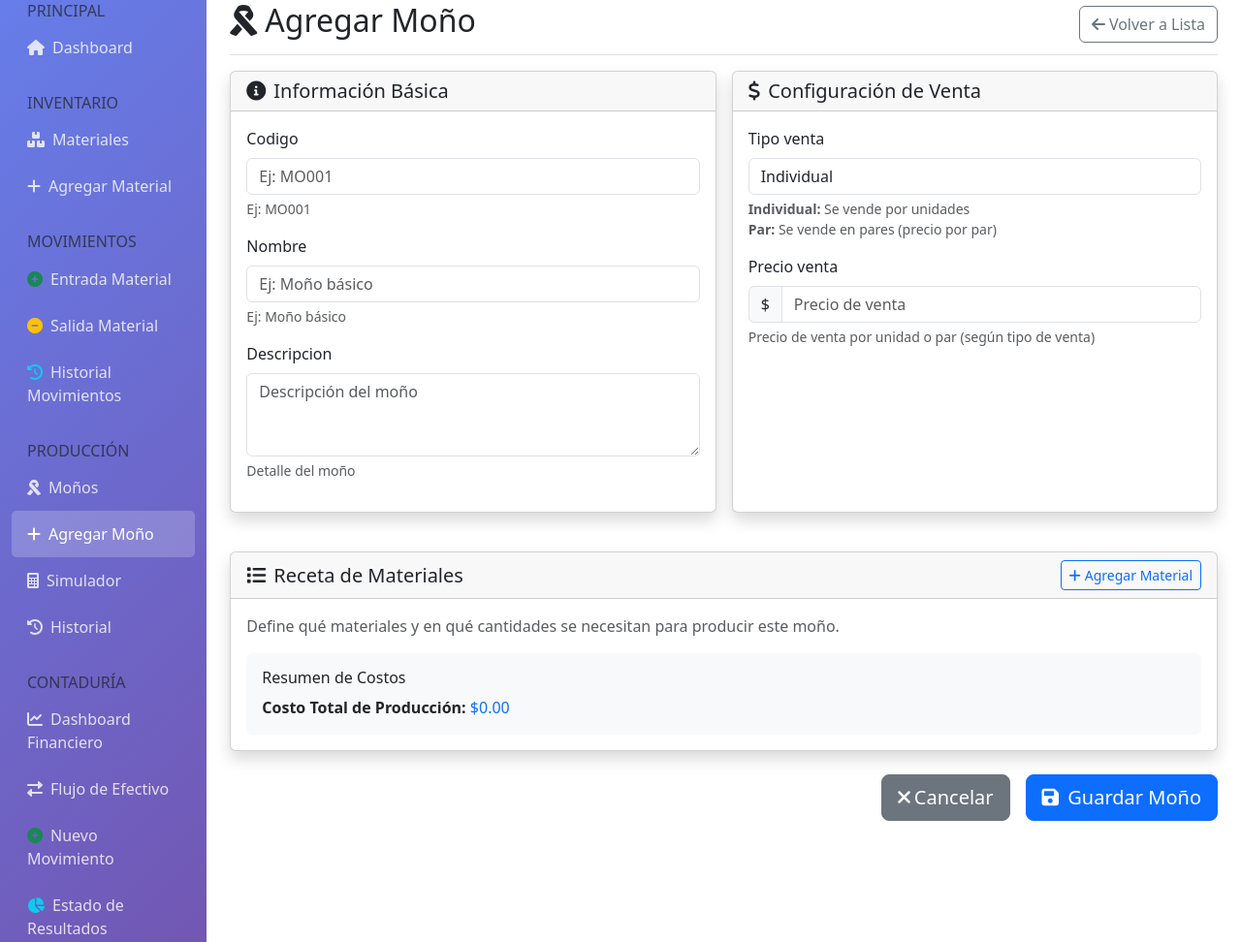
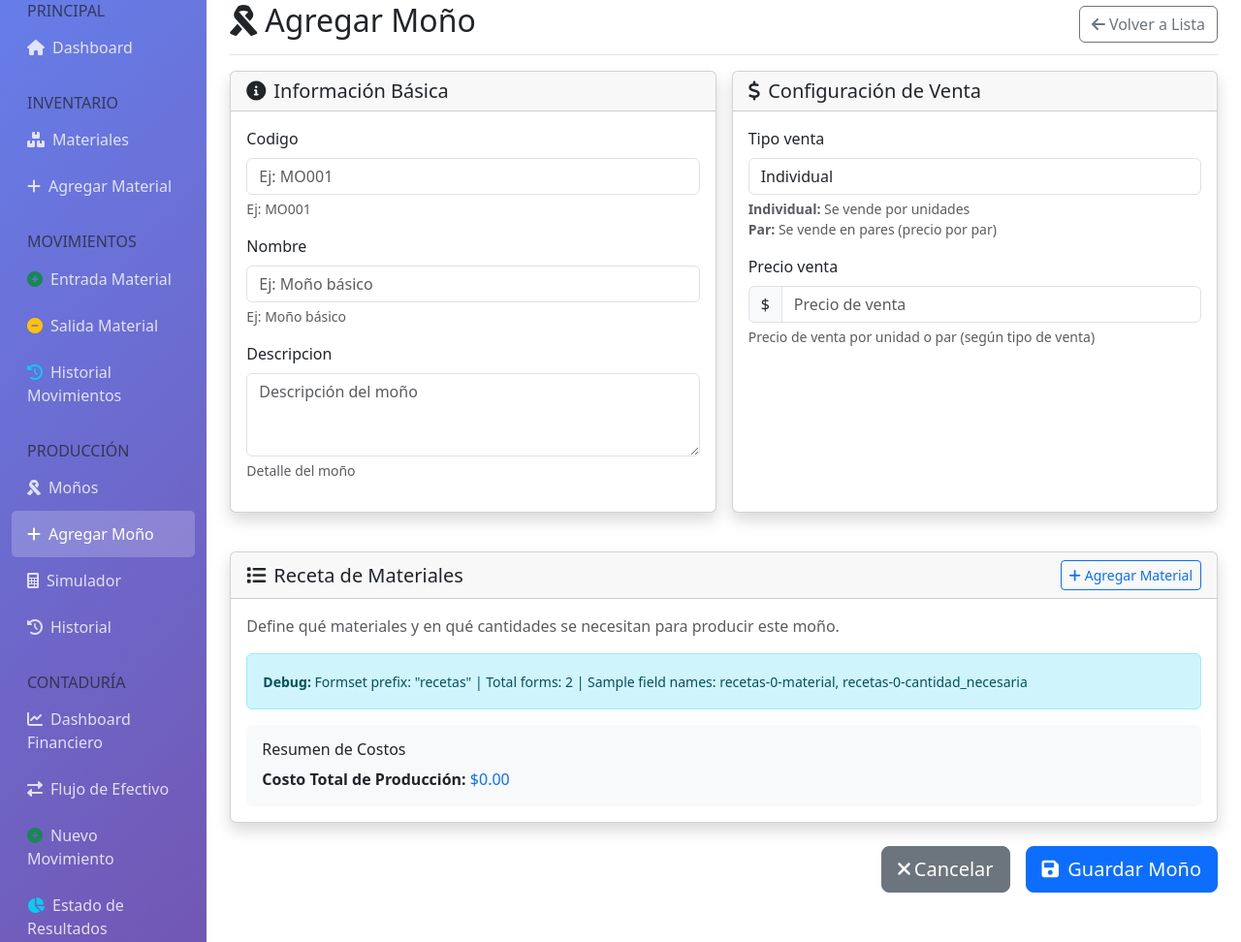
Before and after one commit to Diegovo11/inventario-v2, a Django app: page /inventario/monos/agregar/ in a window 1280 px wide. Shown: the part 86-1058 px from the top of the page at 97% size. Run offline with Django 5.2, Linux system fonts and the light colour scheme; the visitor is signed in with stand-in values (Sample User, id 1); data that the repository does not hold is empty.

Commit message:
Fix: Corrección de unidades y debugging avanzado del formset
🔧 Corrección de Unidades:
- Nueva vista AJAX obtener_info_material para datos reales del material
- JavaScript actualizado para obtener unidad_base correcta (metros, cm, unidades)
- Cálculo de costos con precio_unitario real del material
- URL AJAX: /inventario/ajax/material/<id>/info/

🐛 Debugging Avanzado del Formset:
- Debug detallado de datos POST en la vista agregar_monos
- Información de debug en template (prefix, nombres de campos)
- JavaScript de debugging para verificar FormData antes del submit
- Console.log de todos los campos del formset para diagnóstico

✨ Mejoras de UX:
- Unidades correctas mostradas en tiempo real (metros, cm, unidades)
- Costos calculados con precios reales de los materiales
- Debug visible en localhost para desarrollo
- Mejor seguimiento de errores del formset

Los errores 'Este campo es obligatorio' deberían mostrarse
con información detallada en console.log para identificar
exactamente qué está fallando en el formset.

```diff
--- a/inventario/templates/inventario/form_monos.html
+++ b/inventario/templates/inventario/form_monos.html
@@ -126,6 +126,20 @@
                 <p class="text-muted mb-3">Define qué materiales y en qué cantidades se necesitan para producir este moño.</p>
 
                 {{ formset.management_form }}
+
+                <!-- Debug info -->
+                {% if formset.forms %}
+                    <div class="alert alert-info d-none" id="debug-info">
+                        <small>
+                            <strong>Debug:</strong>
+                            Formset prefix: "{{ formset.prefix }}" |
+                            Total forms: {{ formset.total_form_count }} |
+                            {% if formset.forms.0 %}
+                                Sample field names: {{ formset.forms.0.material.html_name }}, {{ formset.forms.0.cantidad_necesaria.html_name }}
+                            {% endif %}
+                        </small>
+                    </div>
+                {% endif %}
 
                 <div id="receta-formset">
                     {% for form in formset %}
@@ -302,19 +316,33 @@ function updateMaterialInfo() {
     const materialSelect = this;
     const formRow = materialSelect.closest('.receta-form');
     const unitSpan = formRow.querySelector('.material-unit');
+    const cantidadInput = formRow.querySelector('input[name*="-cantidad_necesaria"]');
 
     if (materialSelect.value) {
-        // Obtener la unidad del material seleccionado desde el dropdown
-        const selectedOption = materialSelect.options[materialSelect.selectedIndex];
-        if (selectedOption && selectedOption.value) {
-            // Por ahora usar unidades como predeterminado, se puede mejorar con AJAX
-            unitSpan.textContent = 'unidades';
-            updateMaterialCost.call(formRow.querySelector('input[name*="-cantidad_necesaria"]'));
-        }
+        // Obtener información del material via AJAX
+        fetch(`/inventario/ajax/material/${materialSelect.value}/info/`)
+            .then(response => response.json())
+            .then(data => {
+                if (data.error) {
+                    console.error('Error:', data.error);
+                    unitSpan.textContent = 'unidades';
+                } else {
+                    unitSpan.textContent = data.unidad_base;
+                    // Guardar el precio unitario en el elemento para usarlo después
+                    cantidadInput.setAttribute('data-precio-unitario', data.precio_unitario);
+                    updateMaterialCost.call(cantidadInput);
+                }
+            })
+            .catch(error => {
+                console.error('Error fetching material info:', error);
+                unitSpan.textContent = 'unidades';
+                updateMaterialCost.call(cantidadInput);
+            });
     } else {
         unitSpan.textContent = '-';
         const costSpan = formRow.querySelector('.material-cost');
         costSpan.textContent = 'Costo: $0.00';
+        cantidadInput.removeAttribute('data-precio-unitario');
     }
     updateCostoTotal();
 }
@@ -327,8 +355,8 @@ function updateMaterialCost() {
 
     if (materialSelect.value && cantidadInput.value) {
         const cantidad = parseFloat(cantidadInput.value) || 0;
-        // Calcular costo básico (se puede mejorar con AJAX para obtener precio real)
-        const costoEstimado = cantidad * 1.0; // $1 por unidad como ejemplo
+        const precioUnitario = parseFloat(cantidadInput.getAttribute('data-precio-unitario')) || 1.0;
+        const costoEstimado = cantidad * precioUnitario;
         costSpan.textContent = `Costo: $${costoEstimado.toFixed(2)}`;
     } else {
         costSpan.textContent = 'Costo: $0.00';
@@ -349,10 +377,51 @@ function updateCostoTotal() {
     document.getElementById('costo-total').textContent = `$${total.toFixed(2)}`;
 }
 
+// Debug: Función para verificar datos antes de enviar
+function debugFormSubmission() {
+    console.log('=== DEBUG FORM SUBMISSION ===');
+    const form = document.querySelector('form');
+    const formData = new FormData(form);
+
+    console.log('Form data:');
+    for (let [key, value] of formData.entries()) {
+        console.log(`${key}: ${value}`);
+    }
+
+    // Verificar campos específicos del formset
+    const totalForms = document.querySelector('input[name="recetas-TOTAL_FORMS"]');
+    console.log('Total forms field:', totalForms ? totalForms.value : 'NOT FOUND');
+
+    const recetaForms = document.querySelectorAll('.receta-form:not(.d-none)');
+    console.log(`Visible receta forms: ${recetaForms.length}`);
+
+    recetaForms.forEach((formDiv, index) => {
+        const materialSelect = formDiv.querySelector('select[name*="-material"]');
+        const cantidadInput = formDiv.querySelector('input[name*="-cantidad_necesaria"]');
+        console.log(`Form ${index}: material=${materialSelect ? materialSelect.value : 'NOT FOUND'}, cantidad=${cantidadInput ? cantidadInput.value : 'NOT FOUND'}`);
+    });
+    console.log('=== END DEBUG ===');
+}
+
 // Inicializar event listeners para forms existentes
 document.addEventListener('DOMContentLoaded', function() {
     document.querySelectorAll('.receta-form').forEach(addFormEventListeners);
     updateCostoTotal();
+
+    // Agregar debug al botón de submit
+    const form = document.querySelector('form');
+    if (form) {
+        form.addEventListener('submit', function(e) {
+            debugFormSubmission();
+            // No preventDefault, dejamos que el form se envíe
+        });
+    }
+
+    // Mostrar info de debug si estamos en desarrollo
+    const debugInfo = document.getElementById('debug-info');
+    if (debugInfo && window.location.hostname.includes('localhost')) {
+        debugInfo.classList.remove('d-none');
+    }
 });
 </script>
 {% endblock %}
--- a/inventario/urls.py
+++ b/inventario/urls.py
@@ -14,6 +14,9 @@ urlpatterns = [
     path('material/<int:material_id>/', views.detalle_material, name='detalle_material'),
     path('material/agregar/', views.agregar_material, name='agregar_material'),
     path('material/<int:material_id>/editar/', views.editar_material, name='editar_material'),
+
+    # AJAX
+    path('ajax/material/<int:material_id>/info/', views.obtener_info_material, name='obtener_info_material'),
 
     # Moños
     path('monos/', views.lista_monos, name='lista_monos'),
--- a/inventario/views.py
+++ b/inventario/views.py
@@ -191,6 +191,23 @@ def editar_material(request, material_id):
     })
 
 
+# ================ VISTAS AJAX ================
+
+@login_required
+def obtener_info_material(request, material_id):
+    """Vista AJAX para obtener información del material"""
+    try:
+        material = Material.objects.get(id=material_id, activo=True)
+        data = {
+            'unidad_base': material.unidad_base,
+            'precio_unitario': float(material.costo_unitario),
+            'nombre': material.nombre,
+            'disponible': float(material.cantidad_disponible)
+        }
+        return JsonResponse(data)
+    except Material.DoesNotExist:
+        return JsonResponse({'error': 'Material no encontrado'}, status=404)
+
 # ================ VISTAS PARA SISTEMA DE SIMULACIÓN ================
 
 @login_required
@@ -251,7 +268,16 @@ def agregar_monos(request):
         form = MonosForm(request.POST)
 
         # Debug: Imprimir los datos del POST para ver qué estamos recibiendo
-        print("POST data:", dict(request.POST))
+        print("=== DEBUG POST DATA ===")
+        for key, value in request.POST.items():
+            print(f"{key}: {value}")
+        print("=== END DEBUG ===")
+
+        # Debug específico del formset
+        print("=== FORMSET DEBUG ===")
+        recetas_keys = [key for key in request.POST.keys() if 'recetas-' in key]
+        print(f"Keys relacionadas con formset: {recetas_keys}")
+        print("=== END FORMSET DEBUG ===")
 
         # Para un nuevo objeto, crear el formset con un moño temporal
         temp_monos = Monos()  # Instancia temporal sin guardar
```
